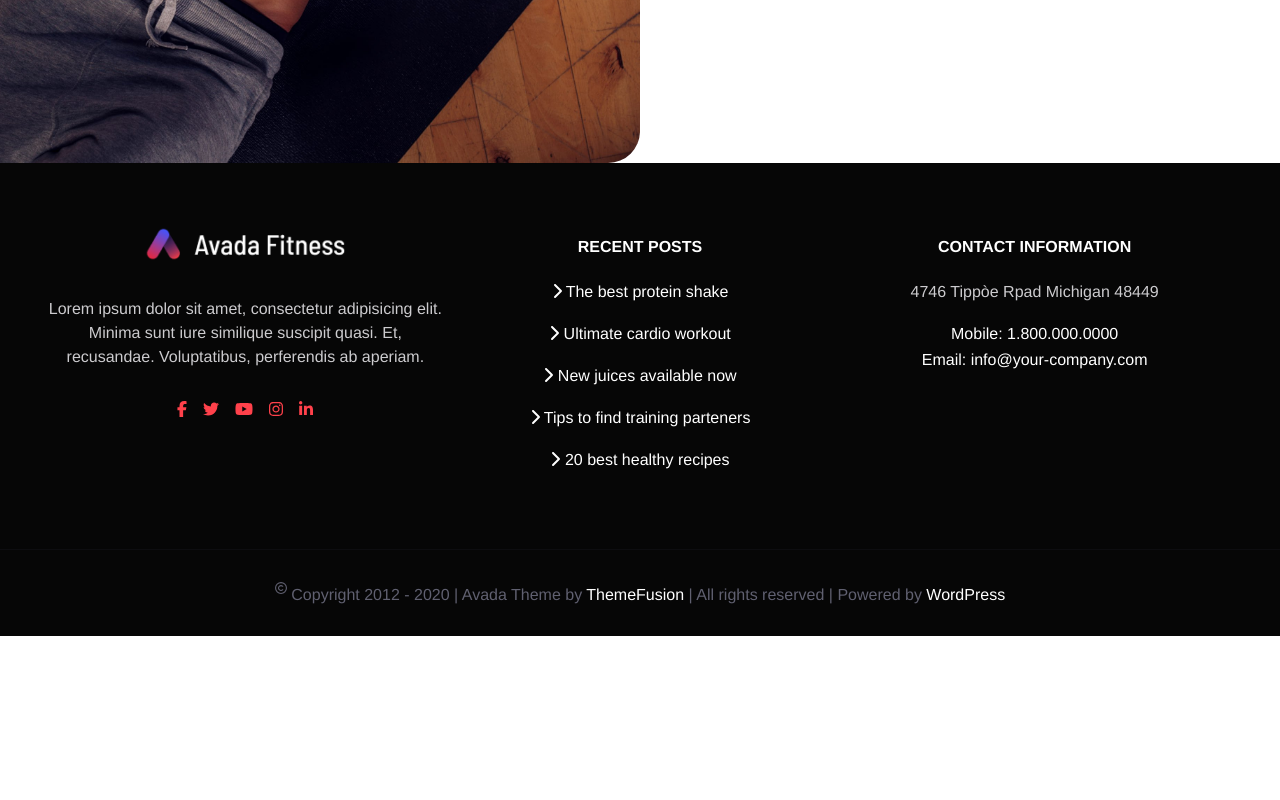
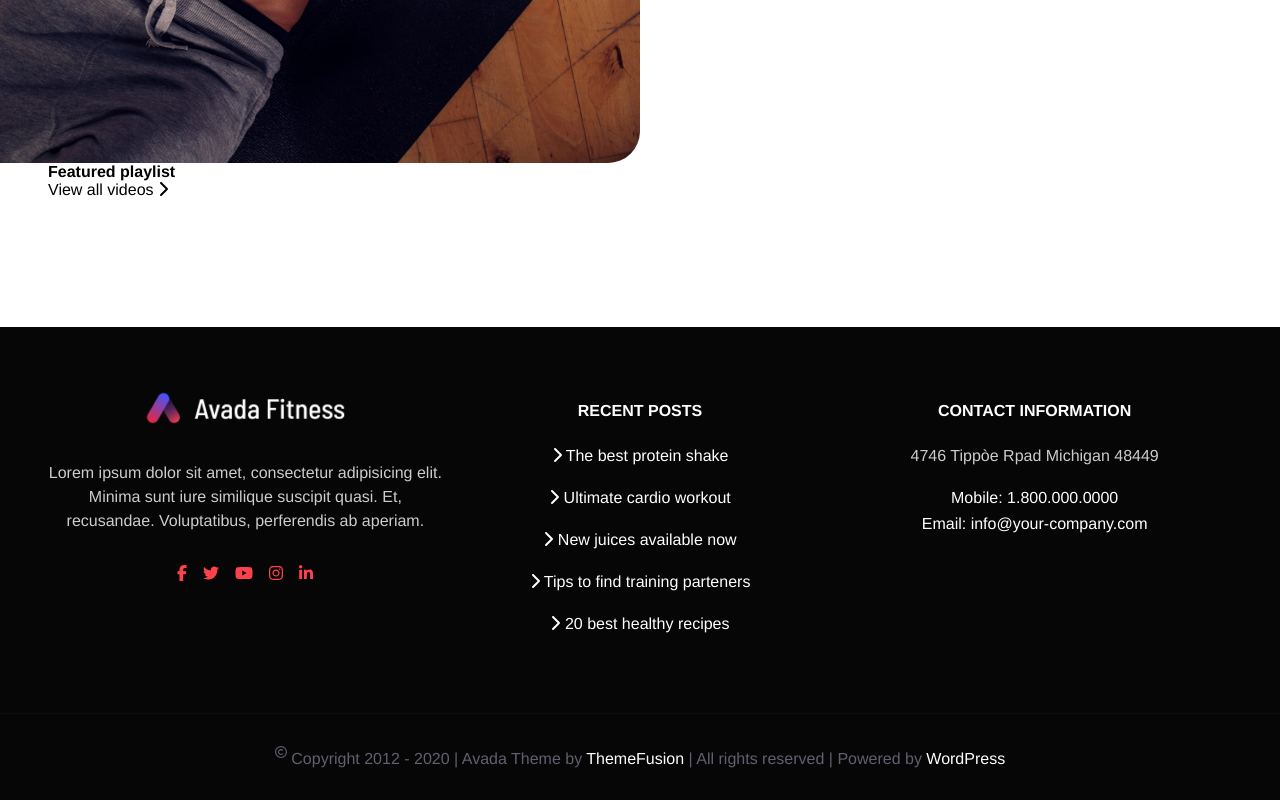
Before and after one commit to MirkOrlando/proj-html-vuejs, a Vue app: page / in a window 1280 px wide. Shown: the part 1900-2700 px from the top of the page. Before the commit the page ends 2536 px from the top, so only its background shows below. Built offline with nearby package versions, Linux system fonts and the light colour scheme.

Commit message:
create .videos .featured-playlist

```diff
--- a/src/App.vue
+++ b/src/App.vue
@@ -108,6 +108,18 @@
                 </a>
               </div>
             </div>
+          </div>
+        </div>
+        <div class="featured-playlist">
+          <div class="container">
+            <div class="top">
+              <h4>Featured playlist</h4>
+              <p>
+                View all videos
+                <font-awesome-icon icon="fa-solid fa-chevron-right" />
+              </p>
+            </div>
+            <div class="row py-4"></div>
           </div>
         </div>
       </section>
```
